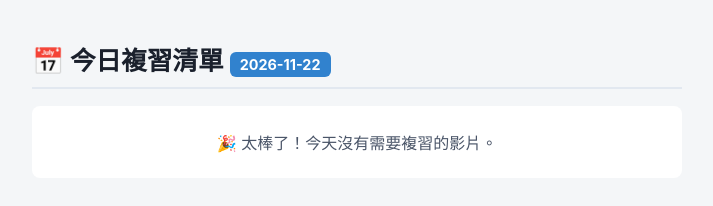
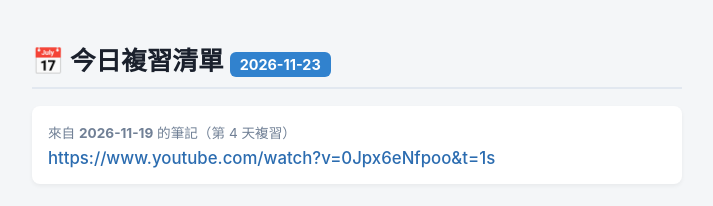
Before and after one commit to yilinaws/Ebbinghaus, a plain HTML site: page index.html in a window 1280 px wide. Shown: the whole page, without its empty margins (283-996 px from the left). Drawn offline with Linux system fonts and the light colour scheme.

Commit message:
deploy: e0fa2fdf1d3c3a1d890f0cbe6d931981bae9d9df

```diff
--- a/index.html
+++ b/index.html
@@ -16,7 +16,12 @@
     </style>
 </head>
 <body>
-    <h1>📅 今日複習清單 <span class="date-badge">2026-11-22</span></h1>
-    <p class='empty'>🎉 太棒了！今天沒有需要複習的影片。</p>
+    <h1>📅 今日複習清單 <span class="date-badge">2026-11-23</span></h1>
+
+            <div class="card">
+                <div class="meta">來自 <strong>2026-11-19</strong> 的筆記（第 4 天複習）</div>
+                <a href="https://www.youtube.com/watch?v=0Jpx6eNfpoo&t=1s" target="_blank" rel="noopener noreferrer">https://www.youtube.com/watch?v=0Jpx6eNfpoo&t=1s</a>
+            </div>
+
 </body>
 </html>
```
